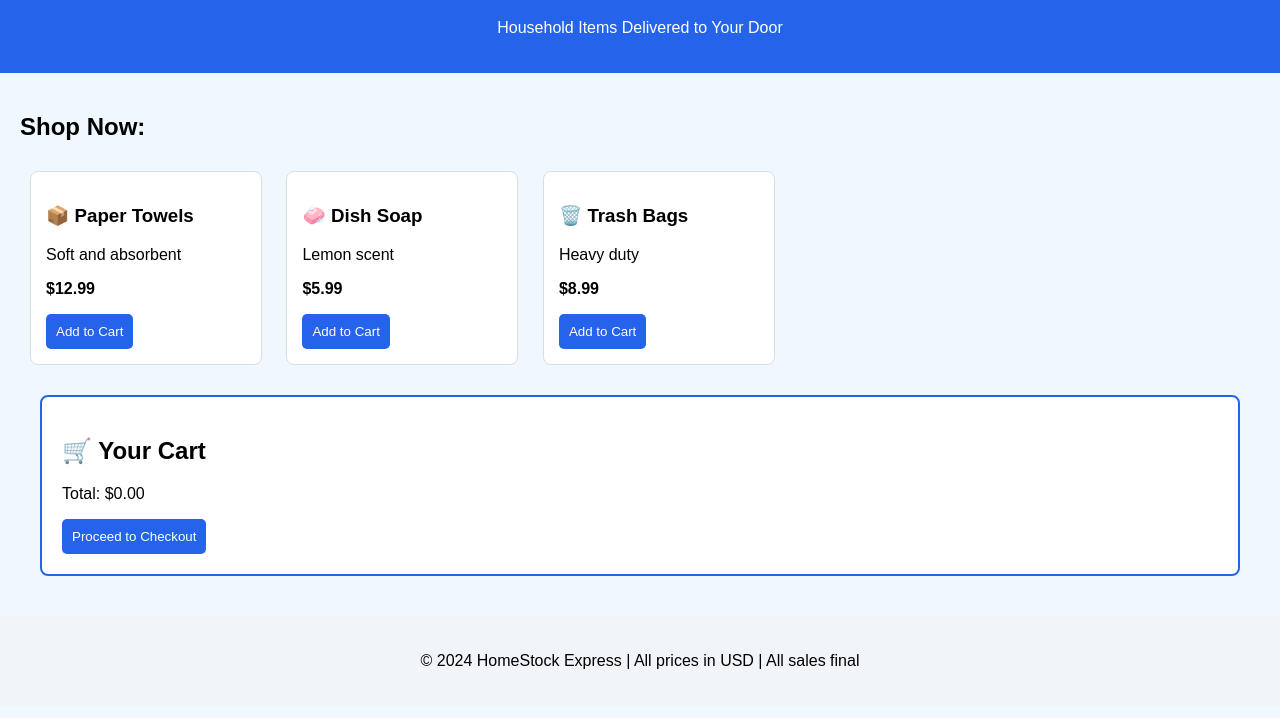
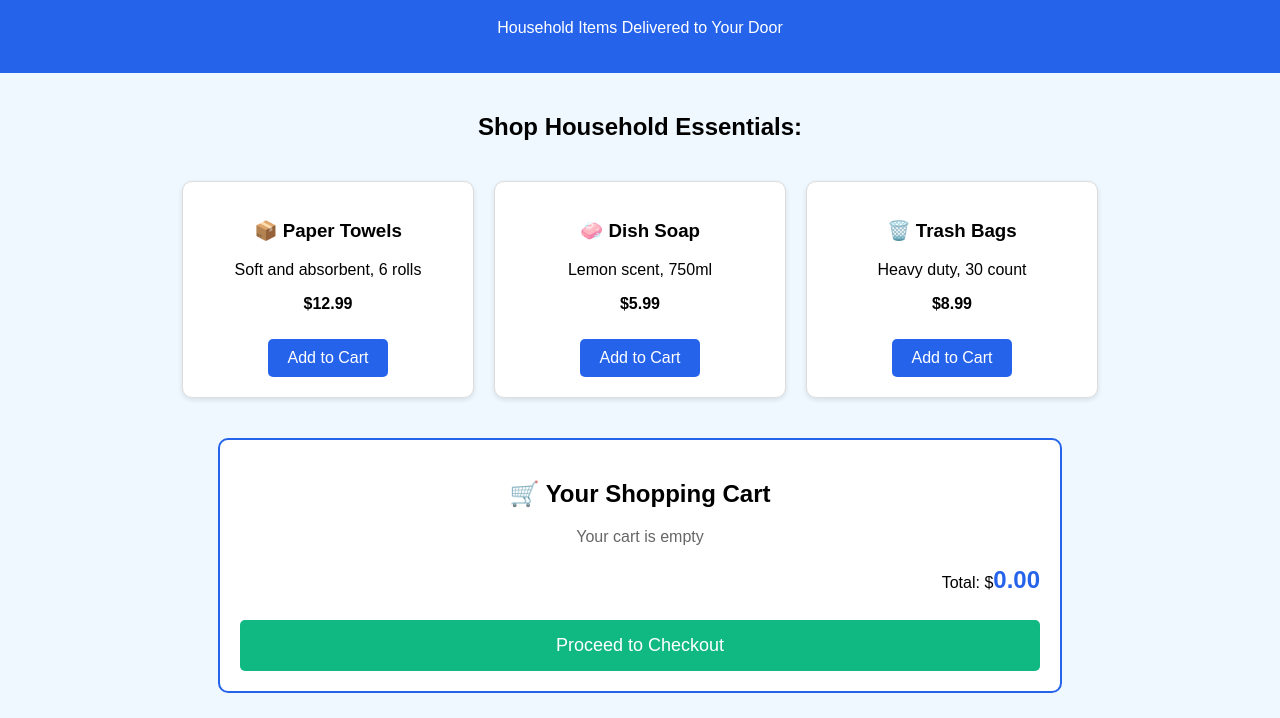
Before and after one commit to Toshmahn/homestock-express, a plain HTML site: page index.html in a window 1280 px wide. Shown: the part 82-800 px from the top of the page. Drawn offline with Linux system fonts and the light colour scheme.

Commit message:
Add files via upload

```diff
--- a/index.html
+++ b/index.html
@@ -15,29 +15,62 @@
             padding: 20px;
             text-align: center;
         }
-        .product {
+        .products {
+            display: flex;
+            flex-wrap: wrap;
+            justify-content: center;
+            padding: 20px;
+            gap: 20px;
+        }
+        .product-card {
             border: 1px solid #ddd;
-            padding: 15px;
-            margin: 10px;
+            padding: 20px;
             background: white;
-            border-radius: 8px;
-            display: inline-block;
-            width: 200px;
+            border-radius: 10px;
+            width: 250px;
+            text-align: center;
+            box-shadow: 0 2px 5px rgba(0,0,0,0.1);
         }
         button {
             background: #2563eb;
             color: white;
             border: none;
-            padding: 10px;
+            padding: 10px 20px;
             border-radius: 5px;
             cursor: pointer;
+            font-size: 16px;
+            margin-top: 10px;
+        }
+        button:hover {
+            background: #1d4ed8;
         }
         #cart {
             background: white;
             padding: 20px;
-            margin: 20px;
-            border-radius: 8px;
+            margin: 20px auto;
+            max-width: 800px;
+            border-radius: 10px;
             border: 2px solid #2563eb;
+        }
+        .cart-item {
+            display: flex;
+            justify-content: space-between;
+            padding: 10px;
+            border-bottom: 1px solid #eee;
+        }
+        #cart-total {
+            font-size: 24px;
+            color: #2563eb;
+            font-weight: bold;
+        }
+        .checkout-btn {
+            background: #10b981;
+            padding: 15px 30px;
+            font-size: 18px;
+            width: 100%;
+        }
+        .checkout-btn:hover {
+            background: #0da271;
         }
     </style>
 </head>
@@ -47,93 +80,124 @@
         <p>Household Items Delivered to Your Door</p>
     </header>
 
-    <div style="padding: 20px;">
-        <h2>Shop Now:</h2>
+    <div style="padding: 20px; text-align: center;">
+        <h2>Shop Household Essentials:</h2>
 
-        <div class="product">
+        <div class="products">
+            <!-- Product 1 -->
+            <div class="product-card">
                 <h3>📦 Paper Towels</h3>
-            <p>Soft and absorbent</p>
+                <p>Soft and absorbent, 6 rolls</p>
                 <p><strong>$12.99</strong></p>
                 <button onclick="addToCart('Paper Towels', 12.99)">Add to Cart</button>
             </div>
 
-        <div class="product">
+            <!-- Product 2 -->
+            <div class="product-card">
                 <h3>🧼 Dish Soap</h3>
-            <p>Lemon scent</p>
+                <p>Lemon scent, 750ml</p>
                 <p><strong>$5.99</strong></p>
                 <button onclick="addToCart('Dish Soap', 5.99)">Add to Cart</button>
             </div>
 
-        <div class="product">
+            <!-- Product 3 -->
+            <div class="product-card">
                 <h3>🗑️ Trash Bags</h3>
-            <p>Heavy duty</p>
+                <p>Heavy duty, 30 count</p>
                 <p><strong>$8.99</strong></p>
                 <button onclick="addToCart('Trash Bags', 8.99)">Add to Cart</button>
             </div>
+        </div>
 
+        <!-- Cart Section -->
         <div id="cart">
-            <h2>🛒 Your Cart</h2>
-            <ul id="cart-items"></ul>
-            <p>Total: $<span id="total">0.00</span></p>
-            <button onclick="goToCheckout()">Proceed to Checkout</button>
+            <h2>🛒 Your Shopping Cart</h2>
+            <div id="cart-items">
+                <!-- Cart items will appear here -->
+                <p style="color: #666; text-align: center;">Your cart is empty</p>
+            </div>
+            <div style="text-align: right; margin-top: 20px;">
+                <p>Total: $<span id="cart-total">0.00</span></p>
+                <button class="checkout-btn" onclick="goToCheckout()">Proceed to Checkout</button>
+            </div>
         </div>
     </div>
 
-        <footer style="text-align: center; padding: 20px; background: #f1f5f9;">
+    <footer style="text-align: center; padding: 20px; background: #f1f5f9; margin-top: 40px;">
         <p>© 2024 HomeStock Express | All prices in USD | All sales final</p>
+        <p>📞 Call/Text: [Your Phone Here] | 📧 Email: [Your Email Here]</p>
     </footer>
 
     <script>
+        // Shopping cart data
         let cart = [];
         let total = 0;
 
+        // Function to add item to cart
         function addToCart(name, price) {
-            cart.push({name, price});
+            // Add to cart array
+            cart.push({name: name, price: price});
             total += price;
-            updateCart();
-            alert('Added to cart: ' + name);
+
+            // Update cart display
+            updateCartDisplay();
+
+            // Show confirmation
+            alert('✅ Added to cart: ' + name + ' - $' + price.toFixed(2));
         }
 
-        function updateCart() {
-            const itemsList = document.getElementById('cart-items');
-            itemsList.innerHTML = '';
-            cart.forEach(item => {
-                const li = document.createElement('li');
-                li.textContent = item.name + ' - $' + item.price.toFixed(2);
-                itemsList.appendChild(li);
+        // Function to update cart display
+        function updateCartDisplay() {
+            const cartItemsDiv = document.getElementById('cart-items');
+            const cartTotalSpan = document.getElementById('cart-total');
+
+            // Clear current display
+            cartItemsDiv.innerHTML = '';
+
+            if (cart.length === 0) {
+                cartItemsDiv.innerHTML = '<p style="color: #666; text-align: center;">Your cart is empty</p>';
+            } else {
+                // Add each item to display
+                cart.forEach((item, index) => {
+                    const itemDiv = document.createElement('div');
+                    itemDiv.className = 'cart-item';
+                    itemDiv.innerHTML = `
+                        <span>${item.name}</span>
+                        <span>$${item.price.toFixed(2)}</span>
+                        <button onclick="removeFromCart(${index})" style="background: #ef4444; padding: 5px 10px; font-size: 12px;">Remove</button>
+                    `;
+                    cartItemsDiv.appendChild(itemDiv);
                 });
-            document.getElementById('total').textContent = total.toFixed(2);
             }
 
-        function checkout() {
+            // Update total
+            cartTotalSpan.textContent = total.toFixed(2);
+        }
+
+        // Function to remove item from cart
+        function removeFromCart(index) {
+            total -= cart[index].price;
+            cart.splice(index, 1);
+            updateCartDisplay();
+        }
+
+        // Function to go to checkout
         function goToCheckout() {
             if (cart.length === 0) {
-        alert('Cart is empty! Add items first!');
+                alert('🛒 Your cart is empty! Add items first.');
                 return;
             }
 
-    // Save cart to browser memory
+            // Save cart to browser storage
             localStorage.setItem('cart', JSON.stringify(cart));
             localStorage.setItem('total', total.toFixed(2));
 
             // Go to checkout page
             window.location.href = 'checkout.html';
         }
-            }
 
-            const address = prompt('Enter delivery address:');
-            const date = prompt('Enter delivery date (e.g., Dec 25):');
-            const time = prompt('Enter time (e.g., 2-4 PM):');
-
-            if (address && date && time) {
-                alert('✅ Order Confirmed!\n\nDelivering to: ' + address +
-                      '\nOn: ' + date + ' at ' + time +
-                      '\nTotal: $' + total.toFixed(2));
-                cart = [];
-                total = 0;
-                updateCart();
-            }
-        }
+        // Initialize cart display
+        updateCartDisplay();
     </script>
 </body>
 </html>
```
Lines whose indentation alone changed are shown as unchanged.
